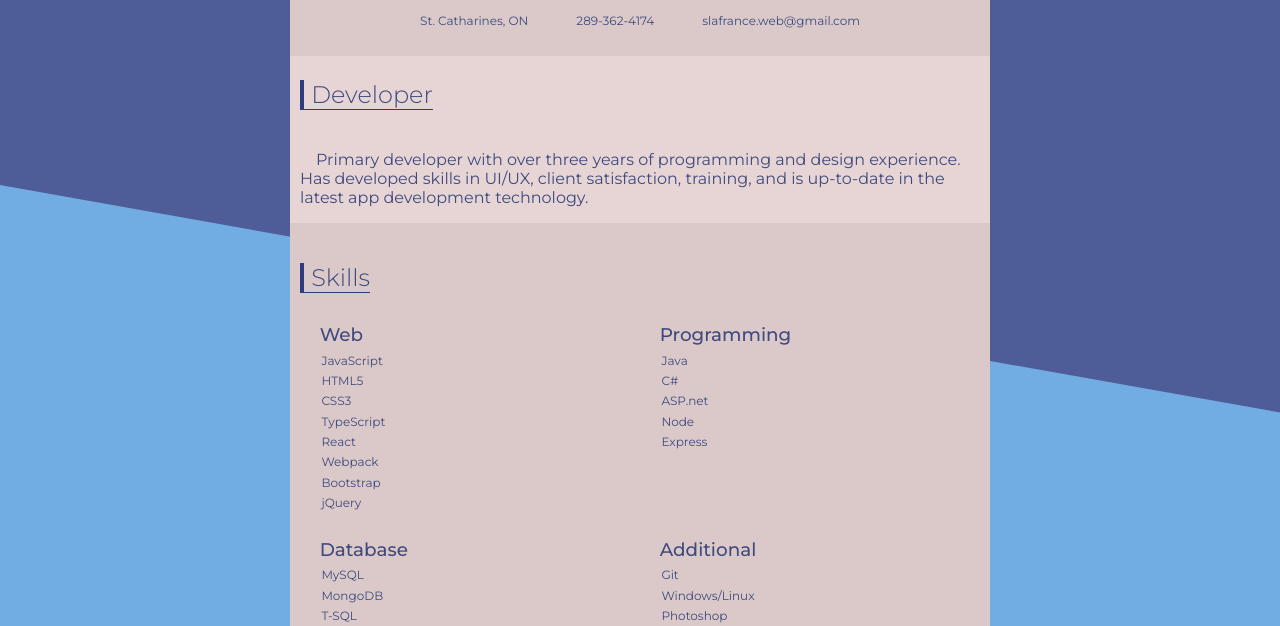
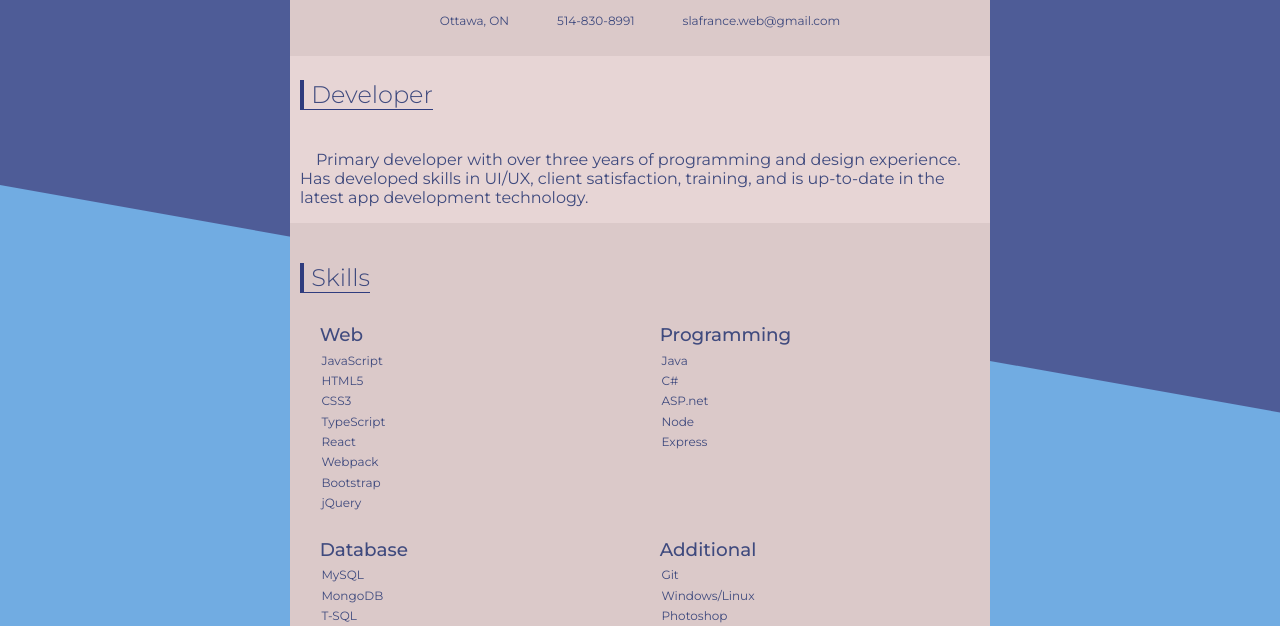
Before and after one commit to Shawneth/Shawneth.github.io, a plain HTML site: page index.html in a window 1280 px wide. Shown: the part 156-782 px from the top of the page. Drawn offline with Linux system fonts and the light colour scheme.

Commit message:
Update index.html

```diff
--- a/index.html
+++ b/index.html
@@ -16,8 +16,8 @@
                 <h2>Development and Design</h2>
             </div>
             <ul class="contact-info">
-                <li>St. Catharines, ON</li>
-                <li>289-362-4174</li>
+                <li>Ottawa, ON</li>
+                <li>514-830-8991</li>
                 <li>slafrance.web@gmail.com</li>
             </li>
         </header>
```
